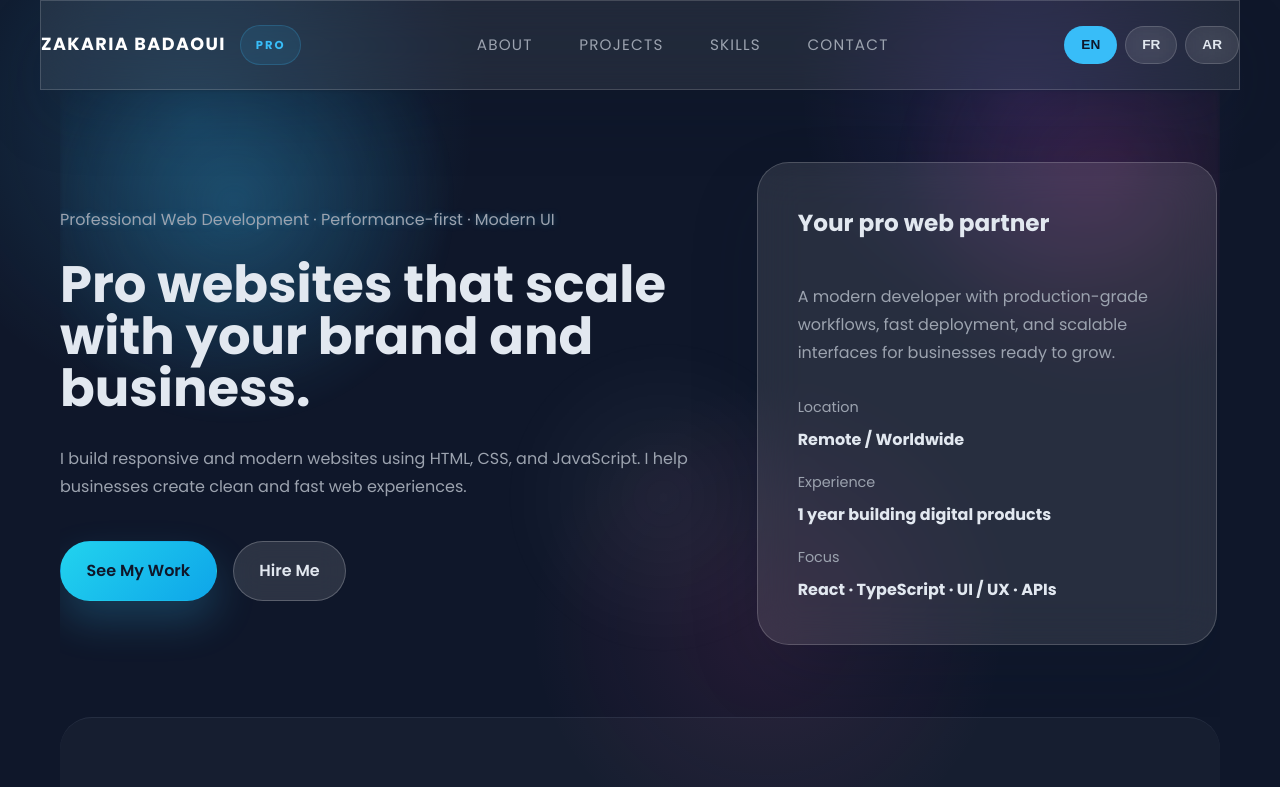
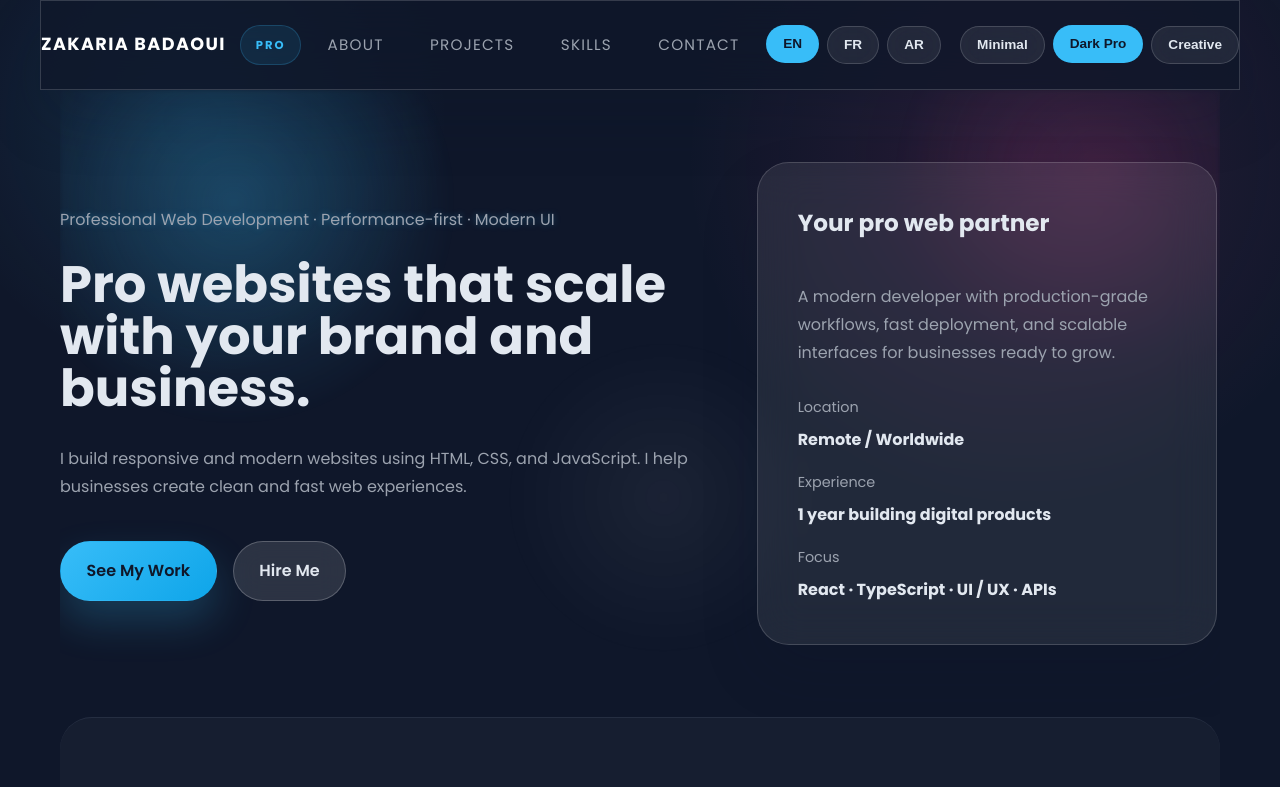
Before and after one commit to zakariabadaoui2-dev/zakaria-portfolio, a plain HTML site: page index.html in a window 1280 px wide. Shown: the top 787 px of the page. Drawn offline with Linux system fonts and the light colour scheme.

Commit message:
Add files via upload

```diff
--- a/index.html
+++ b/index.html
@@ -10,14 +10,71 @@
   <style>
     :root {
       --bg: #0f172a;
-      --card: #111827;
+      --bg-overlay-1: rgba(56, 189, 248, 0.12);
+      --bg-overlay-2: rgba(236, 72, 153, 0.12);
       --text: #e2e8f0;
       --muted: #9ca3af;
       --accent: #38bdf8;
       --accent-dark: #0ea5e9;
       --border: rgba(148, 163, 184, 0.18);
       --shadow: 0 28px 60px rgba(15, 23, 42, 0.35);
+      --panel-bg: rgba(255, 255, 255, 0.08);
+      --panel-border: rgba(255, 255, 255, 0.16);
+      --panel-shadow: 0 28px 60px rgba(15, 23, 42, 0.14);
+      --header-bg: rgba(15, 23, 42, 0.75);
+      --hero-glow-1: rgba(56, 189, 248, 0.22);
+      --hero-glow-2: rgba(236, 72, 153, 0.14);
+      --hero-glow-3: rgba(255, 255, 255, 0.05);
       font-family: 'Poppins', system-ui, -apple-system, BlinkMacSystemFont, 'Segoe UI', sans-serif;
+    }
+
+    .theme-minimal {
+      --bg: #05080f;
+      --bg-overlay-1: rgba(255, 255, 255, 0.06);
+      --bg-overlay-2: rgba(148, 163, 184, 0.05);
+      --muted: #a1afc8;
+      --accent: #60a5fa;
+      --accent-dark: #38bdf8;
+      --panel-bg: rgba(255, 255, 255, 0.06);
+      --panel-border: rgba(255, 255, 255, 0.12);
+      --panel-shadow: 0 24px 50px rgba(0, 0, 0, 0.16);
+      --header-bg: rgba(10, 18, 33, 0.72);
+      --hero-glow-1: rgba(56, 189, 248, 0.16);
+      --hero-glow-2: rgba(148, 163, 184, 0.10);
+      --hero-glow-3: rgba(255, 255, 255, 0.04);
+    }
+
+    .theme-pro {
+      --bg: #0f172a;
+      --bg-overlay-1: rgba(56, 189, 248, 0.12);
+      --bg-overlay-2: rgba(236, 72, 153, 0.12);
+      --text: #e2e8f0;
+      --muted: #9ca3af;
+      --accent: #38bdf8;
+      --accent-dark: #0ea5e9;
+      --panel-bg: rgba(255, 255, 255, 0.08);
+      --panel-border: rgba(255, 255, 255, 0.16);
+      --panel-shadow: 0 28px 60px rgba(15, 23, 42, 0.14);
+      --header-bg: rgba(15, 23, 42, 0.75);
+      --hero-glow-1: rgba(56, 189, 248, 0.22);
+      --hero-glow-2: rgba(236, 72, 153, 0.14);
+      --hero-glow-3: rgba(255, 255, 255, 0.05);
+    }
+
+    .theme-creative {
+      --bg: #090b1f;
+      --bg-overlay-1: rgba(139, 92, 246, 0.16);
+      --bg-overlay-2: rgba(34, 211, 238, 0.12);
+      --muted: #c7d2fe;
+      --accent: #f472b6;
+      --accent-dark: #8b5cf6;
+      --panel-bg: rgba(255, 255, 255, 0.12);
+      --panel-border: rgba(255, 255, 255, 0.18);
+      --panel-shadow: 0 30px 70px rgba(15, 23, 42, 0.18);
+      --header-bg: rgba(10, 12, 38, 0.68);
+      --hero-glow-1: rgba(236, 72, 153, 0.22);
+      --hero-glow-2: rgba(79, 70, 229, 0.18);
+      --hero-glow-3: rgba(255, 255, 255, 0.06);
     }
 
     * {
@@ -28,9 +85,8 @@
 
     html, body {
       min-height: 100%;
-      background: radial-gradient(circle at 15% 15%, rgba(56, 189, 248, 0.18), transparent 22%),
-                  radial-gradient(circle at 80% 12%, rgba(139, 92, 246, 0.14), transparent 18%),
-                  radial-gradient(circle at 60% 78%, rgba(236, 72, 153, 0.1), transparent 24%),
+      background: radial-gradient(circle at 15% 15%, var(--bg-overlay-1), transparent 20%),
+                  radial-gradient(circle at 80% 20%, var(--bg-overlay-2), transparent 28%),
                   var(--bg);
       background-attachment: fixed;
       color: var(--text);
@@ -58,7 +114,7 @@
       top: 0;
       z-index: 10;
       backdrop-filter: blur(24px);
-      background: rgba(255, 255, 255, 0.08);
+      background: var(--header-bg);
       border: 1px solid rgba(255, 255, 255, 0.16);
       box-shadow: 0 30px 60px rgba(15, 23, 42, 0.16);
     }
@@ -121,11 +177,18 @@
       flex-wrap: wrap;
     }
 
-    .lang-button {
+    .theme-switcher {
+      display: flex;
+      gap: 0.5rem;
+      flex-wrap: wrap;
+    }
+
+    .lang-button,
+    .theme-button {
       padding: 0.65rem 1rem;
       border-radius: 999px;
-      border: 1px solid rgba(255, 255, 255, 0.16);
-      background: rgba(255, 255, 255, 0.08);
+      border: 1px solid var(--panel-border);
+      background: var(--panel-bg);
       color: var(--text);
       cursor: pointer;
       transition: background 0.2s ease, color 0.2s ease, transform 0.2s ease;
@@ -135,10 +198,13 @@
     }
 
     .lang-button.active,
-    .lang-button:hover {
+    .lang-button:hover,
+    .theme-button.active,
+    .theme-button:hover {
       background: var(--accent);
       color: #0f172a;
       border-color: transparent;
+      transform: translateY(-1px);
     }
 
     .hero {
@@ -157,9 +223,9 @@
       position: absolute;
       inset: 0;
       pointer-events: none;
-      background: radial-gradient(circle at 15% 18%, rgba(56, 189, 248, 0.22), transparent 20%),
-                  radial-gradient(circle at 90% 14%, rgba(236, 72, 153, 0.14), transparent 18%),
-                  radial-gradient(circle at 52% 65%, rgba(255, 255, 255, 0.05), transparent 22%);
+      background: radial-gradient(circle at 15% 18%, var(--hero-glow-1), transparent 20%),
+                  radial-gradient(circle at 90% 14%, var(--hero-glow-2), transparent 18%),
+                  radial-gradient(circle at 52% 65%, var(--hero-glow-3), transparent 22%);
       filter: blur(2px);
     }
 
@@ -200,7 +266,7 @@
     }
 
     .button-primary {
-      background: linear-gradient(135deg, #22d3ee, #0ea5e9);
+      background: linear-gradient(135deg, var(--accent), var(--accent-dark));
       color: #0f172a;
       box-shadow: 0 20px 40px rgba(56, 189, 248, 0.22);
     }
@@ -260,11 +326,11 @@
     }
 
     .profile-card {
-      background: rgba(255, 255, 255, 0.10);
-      border: 1px solid rgba(255, 255, 255, 0.18);
+      background: var(--panel-bg);
+      border: 1px solid var(--panel-border);
       border-radius: 32px;
       padding: 2.5rem;
-      box-shadow: 0 30px 70px rgba(15, 23, 42, 0.16);
+      box-shadow: var(--panel-shadow);
       display: grid;
       gap: 1.75rem;
       width: min(100%, 460px);
@@ -411,14 +477,14 @@
     }
 
     .contact-card {
-      background: rgba(255, 255, 255, 0.08);
-      border: 1px solid rgba(255, 255, 255, 0.16);
+      background: var(--panel-bg);
+      border: 1px solid var(--panel-border);
       border-radius: 28px;
       padding: 2.25rem;
       display: grid;
       gap: 1rem;
       backdrop-filter: blur(20px);
-      box-shadow: 0 24px 60px rgba(15, 23, 42, 0.14);
+      box-shadow: var(--panel-shadow);
     }
 
     .contact-card h3 {
@@ -504,6 +570,11 @@
       <button class="lang-button active" data-lang="en">EN</button>
       <button class="lang-button" data-lang="fr">FR</button>
       <button class="lang-button" data-lang="ar">AR</button>
+    </div>
+    <div class="theme-switcher">
+      <button class="theme-button" data-theme="minimal">Minimal</button>
+      <button class="theme-button active" data-theme="pro">Dark Pro</button>
+      <button class="theme-button" data-theme="creative">Creative</button>
     </div>
   </header>
 
@@ -929,10 +1000,25 @@
       });
     }
 
+    function setTheme(theme) {
+      const body = document.body;
+      const buttons = document.querySelectorAll('.theme-button');
+      buttons.forEach(button => {
+        button.classList.toggle('active', button.dataset.theme === theme);
+      });
+      body.classList.remove('theme-minimal', 'theme-pro', 'theme-creative');
+      body.classList.add(`theme-${theme}`);
+    }
+
     document.querySelectorAll('.lang-button').forEach(button => {
       button.addEventListener('click', () => setLanguage(button.dataset.lang));
     });
 
+    document.querySelectorAll('.theme-button').forEach(button => {
+      button.addEventListener('click', () => setTheme(button.dataset.theme));
+    });
+
+    setTheme('pro');
     setLanguage('en');
   </script>
 </body>
```
